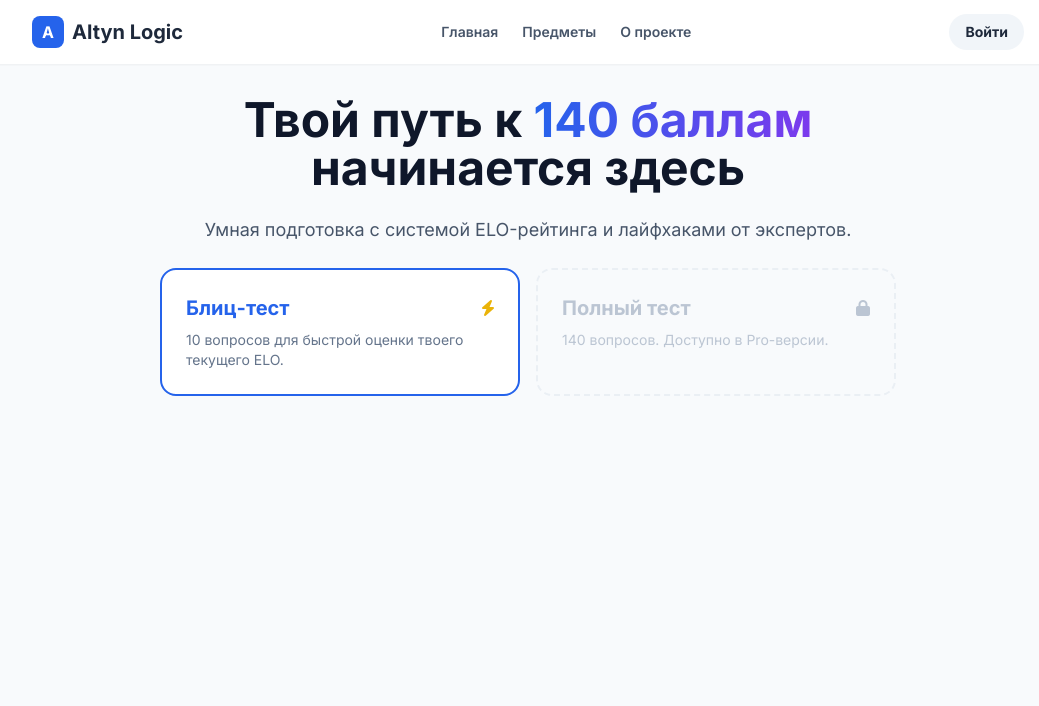
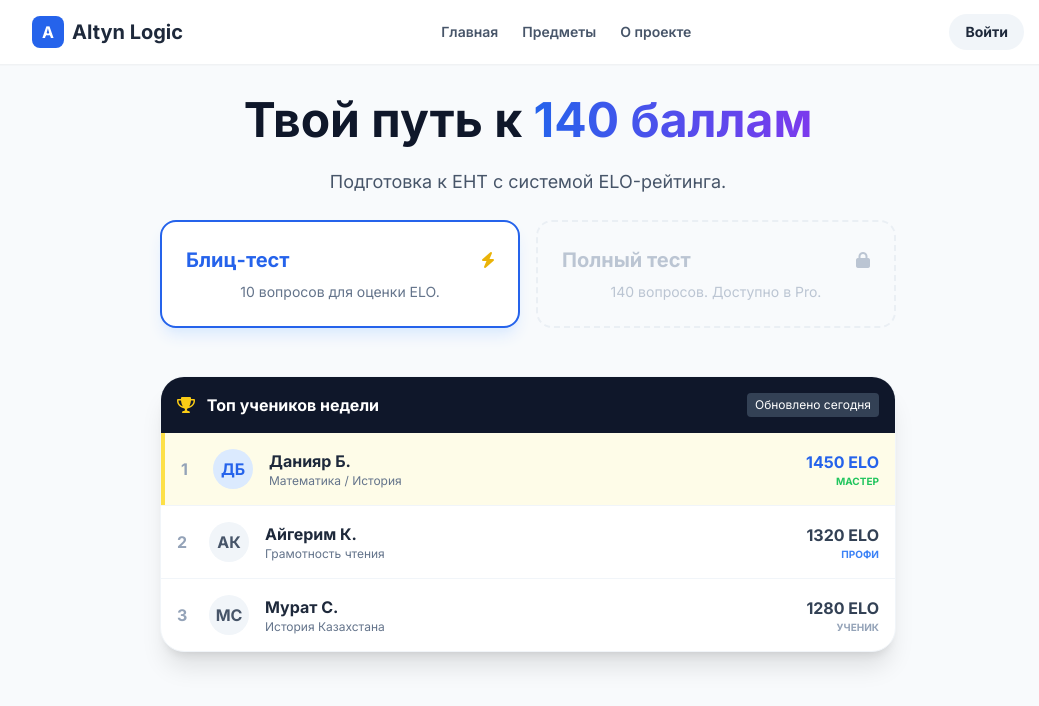
Before and after one commit to v4fpf77xrh-cell/altyn-logic, a plain HTML site: page index.html in a window 1280 px wide. Shown: the whole page, without its empty margins (112-1151 px from the left). Drawn offline with nearby package versions, Linux system fonts and the light colour scheme.

Commit message:
returned leaderboard and improved design

```diff
--- a/index.html
+++ b/index.html
@@ -10,11 +10,12 @@
         @import url('https://fonts.googleapis.com/css2?family=Inter:wght@400;600;700&display=swap');
         body { font-family: 'Inter', sans-serif; background-color: #f8fafc; }
         .gradient-text { background: linear-gradient(90deg, #2563eb, #7c3aed); -webkit-background-clip: text; -webkit-text-fill-color: transparent; }
+        .leaderboard-row:nth-child(1) { background-color: #fefce8; border-color: #fde047; }
     </style>
 </head>
 <body>
 
-    <!-- Навигация (Header) -->
+    <!-- Навигация -->
     <nav class="bg-white shadow-sm sticky top-0 z-50">
         <div class="max-w-5xl mx-auto px-4 h-16 flex items-center justify-between">
             <div class="flex items-center space-x-2">
@@ -31,25 +32,79 @@
     </nav>
 
     <main class="max-w-3xl mx-auto px-4 py-8">
-        <!-- Экран приветствия -->
-        <div id="start-screen" class="text-center space-y-6">
-            <h1 class="text-4xl md:text-5xl font-extrabold text-slate-900 leading-tight">Твой путь к <span class="gradient-text">140 баллам</span> начинается здесь</h1>
-            <p class="text-slate-600 text-lg">Умная подготовка с системой ELO-рейтинга и лайфхаками от экспертов.</p>
+        <!-- Главный экран -->
+        <div id="start-screen" class="space-y-12">
+            <div class="text-center space-y-6">
+                <h1 class="text-4xl md:text-5xl font-extrabold text-slate-900 leading-tight">Твой путь к <span class="gradient-text">140 баллам</span></h1>
+                <p class="text-slate-600 text-lg">Подготовка к ЕНТ с системой ELO-рейтинга.</p>
 
-            <div class="grid grid-cols-1 md:grid-cols-2 gap-4 mt-12">
-                <button onclick="startQuiz()" class="p-6 bg-white border-2 border-blue-600 rounded-2xl hover:bg-blue-50 transition text-left group">
+                <div class="grid grid-cols-1 md:grid-cols-2 gap-4 mt-8">
+                    <button onclick="startQuiz()" class="p-6 bg-white border-2 border-blue-600 rounded-2xl hover:bg-blue-50 transition text-left group shadow-lg shadow-blue-100">
                         <div class="flex justify-between items-center mb-2">
-                        <span class="text-blue-600 font-bold text-xl">Блиц-тест</span>
+                            <span class="text-blue-600 font-bold text-xl text-center">Блиц-тест</span>
                             <i class="fas fa-bolt text-yellow-500"></i>
                         </div>
-                    <p class="text-slate-500 text-sm">10 вопросов для быстрой оценки твоего текущего ELO.</p>
+                        <p class="text-slate-500 text-sm text-center">10 вопросов для оценки ELO.</p>
                     </button>
                     <div class="p-6 bg-slate-50 border-2 border-dashed border-slate-200 rounded-2xl text-left opacity-60">
                         <div class="flex justify-between items-center mb-2">
                             <span class="text-slate-400 font-bold text-xl">Полный тест</span>
                             <i class="fas fa-lock text-slate-400"></i>
                         </div>
-                    <p class="text-slate-400 text-sm">140 вопросов. Доступно в Pro-версии.</p>
+                        <p class="text-slate-400 text-sm text-center">140 вопросов. Доступно в Pro.</p>
+                    </div>
+                </div>
+            </div>
+
+            <!-- ТАБЛИЦА ЛИДЕРОВ (Вернули!) -->
+            <div class="bg-white rounded-3xl shadow-xl overflow-hidden border border-slate-100">
+                <div class="bg-slate-900 p-4 text-white flex justify-between items-center">
+                    <h3 class="font-bold"><i class="fas fa-trophy text-yellow-400 mr-2"></i> Топ учеников недели</h3>
+                    <span class="text-xs bg-slate-700 px-2 py-1 rounded">Обновлено сегодня</span>
+                </div>
+                <div class="divide-y divide-slate-100">
+                    <div class="p-4 flex items-center justify-between leaderboard-row border-l-4">
+                        <div class="flex items-center space-x-4">
+                            <span class="font-bold text-slate-400 w-4">1</span>
+                            <div class="w-10 h-10 bg-blue-100 rounded-full flex items-center justify-center font-bold text-blue-600">ДБ</div>
+                            <div>
+                                <p class="font-bold text-slate-800">Данияр Б.</p>
+                                <p class="text-xs text-slate-500">Математика / История</p>
+                            </div>
+                        </div>
+                        <div class="text-right">
+                            <p class="font-bold text-blue-600">1450 ELO</p>
+                            <p class="text-[10px] text-green-500 uppercase font-bold">Мастер</p>
+                        </div>
+                    </div>
+                    <div class="p-4 flex items-center justify-between">
+                        <div class="flex items-center space-x-4">
+                            <span class="font-bold text-slate-400 w-4">2</span>
+                            <div class="w-10 h-10 bg-slate-100 rounded-full flex items-center justify-center font-bold text-slate-600">АК</div>
+                            <div>
+                                <p class="font-bold text-slate-800">Айгерим К.</p>
+                                <p class="text-xs text-slate-500">Грамотность чтения</p>
+                            </div>
+                        </div>
+                        <div class="text-right">
+                            <p class="font-bold text-slate-700">1320 ELO</p>
+                            <p class="text-[10px] text-blue-500 uppercase font-bold">Профи</p>
+                        </div>
+                    </div>
+                    <div class="p-4 flex items-center justify-between">
+                        <div class="flex items-center space-x-4">
+                            <span class="font-bold text-slate-400 w-4">3</span>
+                            <div class="w-10 h-10 bg-slate-100 rounded-full flex items-center justify-center font-bold text-slate-600">МС</div>
+                            <div>
+                                <p class="font-bold text-slate-800">Мурат С.</p>
+                                <p class="text-xs text-slate-500">История Казахстана</p>
+                            </div>
+                        </div>
+                        <div class="text-right">
+                            <p class="font-bold text-slate-700">1280 ELO</p>
+                            <p class="text-[10px] text-slate-400 uppercase font-bold">Ученик</p>
+                        </div>
+                    </div>
                 </div>
             </div>
         </div>
@@ -61,11 +116,9 @@
                 <span id="timer" class="bg-blue-100 text-blue-600 px-3 py-1 rounded-full">00:00</span>
             </div>
 
-            <div class="bg-white p-8 rounded-3xl shadow-xl shadow-blue-100/50">
-                <h2 id="question-text" class="text-xl font-bold text-slate-800 mb-8 leading-relaxed">Загрузка вопроса...</h2>
-                <div id="options-container" class="grid grid-cols-1 gap-3">
-                    <!-- Кнопки ответов появятся здесь -->
-                </div>
+            <div class="bg-white p-8 rounded-3xl shadow-xl shadow-blue-100/50 border border-blue-50">
+                <h2 id="question-text" class="text-xl font-bold text-slate-800 mb-8 leading-relaxed">Загрузка...</h2>
+                <div id="options-container" class="grid grid-cols-1 gap-3"></div>
             </div>
         </div>
 
@@ -74,16 +127,14 @@
             <div class="bg-white p-10 rounded-3xl shadow-xl border-4 border-blue-600 text-center">
                 <h2 class="text-2xl font-bold text-slate-800 mb-2">Ваш результат</h2>
                 <div id="score-display" class="text-6xl font-black text-blue-600 mb-4">0/10</div>
-                <div id="elo-display" class="text-lg font-bold text-slate-500 mb-6">Предварительный ELO: 1200</div>
+                <div id="elo-display" class="text-xl font-bold text-slate-500 mb-6">Ваш новый ELO: 1200</div>
                 <p id="time-analysis" class="text-slate-600 text-sm italic"></p>
-                <button onclick="location.reload()" class="mt-6 bg-slate-900 text-white px-8 py-3 rounded-full font-bold hover:bg-slate-800 transition">Попробовать еще раз</button>
+                <button onclick="location.reload()" class="mt-6 bg-slate-900 text-white px-8 py-3 rounded-full font-bold hover:bg-slate-800 transition shadow-lg">Вернуться на главную</button>
             </div>
 
             <div class="space-y-4">
-                <h3 class="text-xl font-bold text-slate-800 px-2 text-center">Разбор ошибок и лайфхаки</h3>
-                <div id="review-container" class="space-y-4">
-                    <!-- Здесь будет список вопросов с лайфхаками -->
-                </div>
+                <h3 class="text-xl font-bold text-slate-800 text-center">Разбор ошибок и лайфхаки</h3>
+                <div id="review-container" class="space-y-4"></div>
             </div>
         </div>
     </main>
@@ -144,24 +195,19 @@
         function handleAnswer(index) {
             userAnswers.push(index);
             if(index === questions[currentQ].c) score++;
-
             currentQ++;
-            if(currentQ < questions.length) {
-                showQuestion();
-            } else {
-                showResults();
-            }
+            if(currentQ < questions.length) showQuestion();
+            else showResults();
         }
 
         function showResults() {
             const totalTime = Math.floor((Date.now() - startTime) / 1000);
             const avgTime = (totalTime / questions.length).toFixed(1);
-
             document.getElementById('quiz-container').classList.add('hidden');
             document.getElementById('result-screen').classList.remove('hidden');
             document.getElementById('score-display').innerText = `${score}/${questions.length}`;
-            document.getElementById('elo-display').innerText = `Ваш ELO: ${1200 + (score * 25)}`;
-            document.getElementById('time-analysis').innerText = `В среднем на один вопрос ты тратил ${avgTime} сек.`;
+            document.getElementById('elo-display').innerText = `Ваш новый ELO: ${1200 + (score * 25)}`;
+            document.getElementById('time-analysis').innerText = `Среднее время на вопрос: ${avgTime} сек.`;
 
             const review = document.getElementById('review-container');
             questions.forEach((q, i) => {
@@ -170,7 +216,7 @@
                     <div class="bg-white p-6 rounded-2xl shadow-sm border-l-4 ${isCorrect ? 'border-green-500' : 'border-red-500'}">
                         <p class="font-bold text-slate-800 mb-2">${q.q}</p>
                         <p class="text-sm ${isCorrect ? 'text-green-600' : 'text-red-600'} font-bold mb-2">
-                            ${isCorrect ? 'Правильно' : 'Ошибка'}. Ваш ответ: ${q.a[userAnswers[i]]}
+                            ${isCorrect ? 'Правильно' : 'Ошибка'}. Ответ: ${q.a[q.c]}
                         </p>
                         <div class="bg-blue-50 p-3 rounded-lg text-sm text-blue-800">
                             <i class="fas fa-lightbulb mr-2"></i> ${q.hint}
```
Lines whose indentation alone changed are shown as unchanged.
